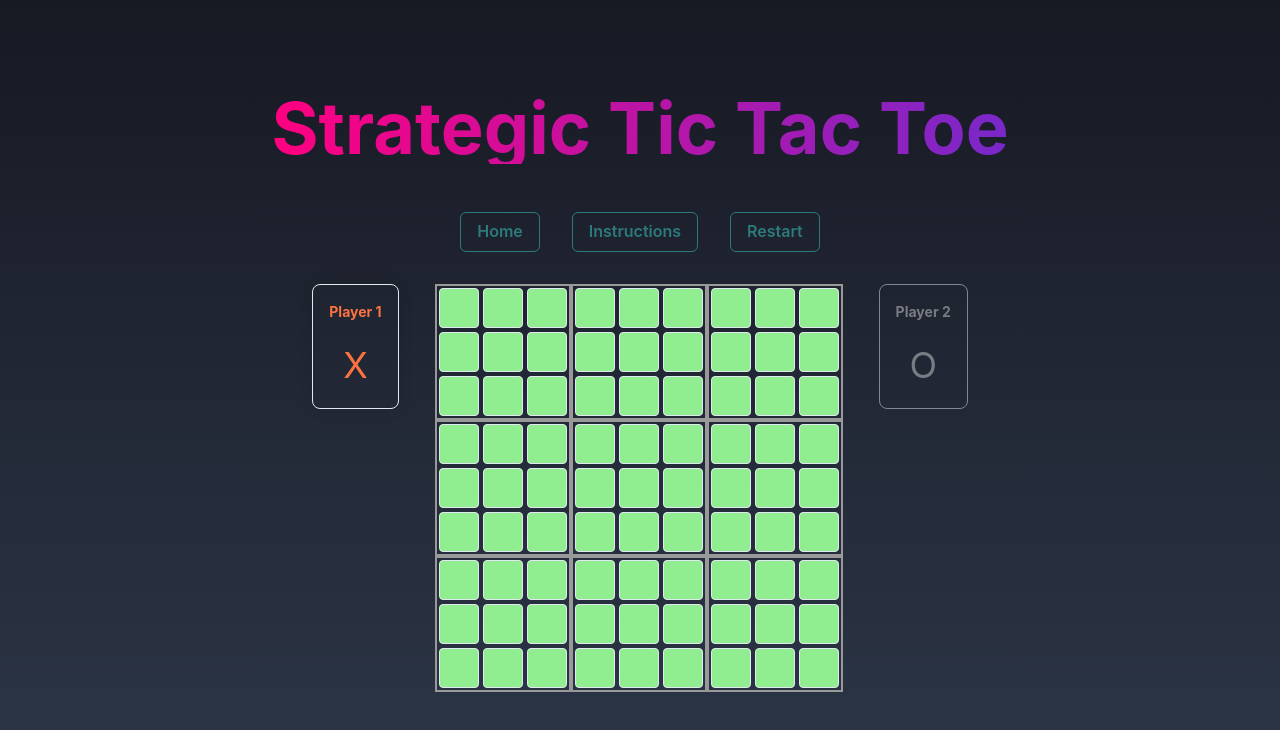
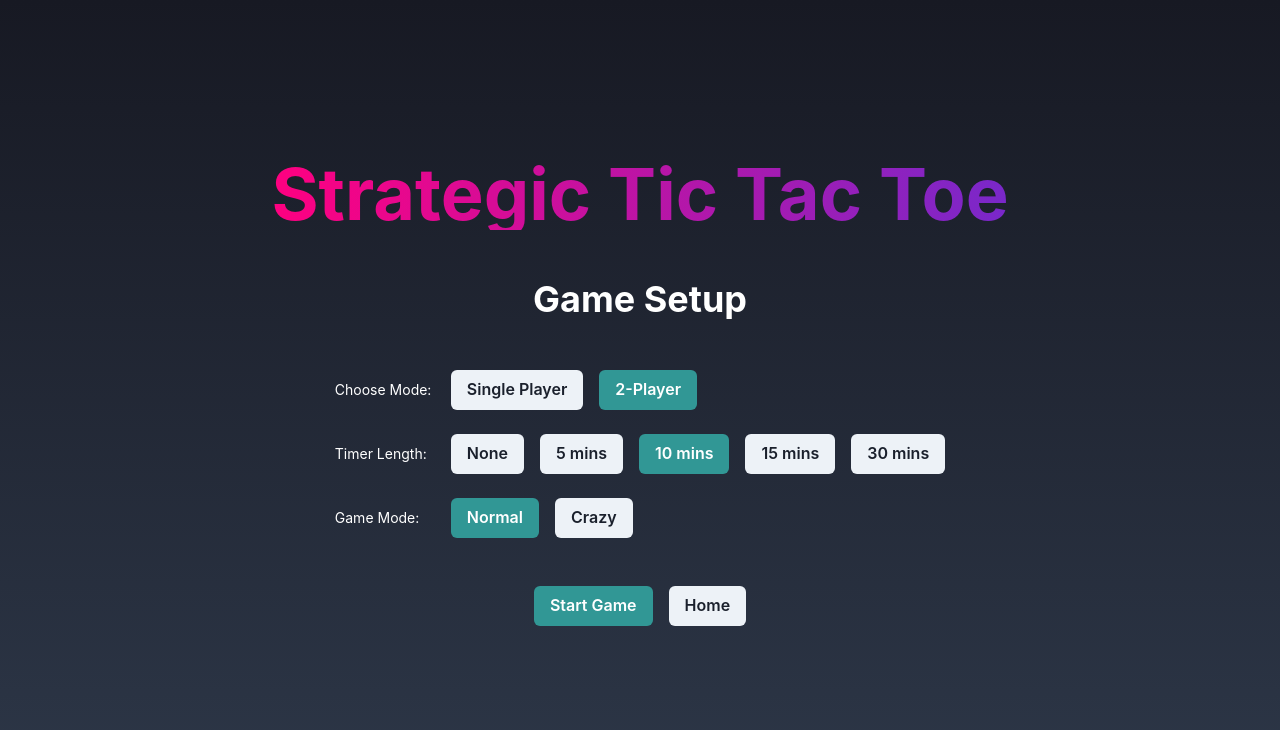
Before and after one commit to JetJadeja/strategic-tic-tac-toe, a React (Create React App) app: page / in a window 1280 px wide. Both pictures are taken after a click on the button "Play". Shown: the top 730 px of the page. Built offline with nearby package versions, Linux system fonts and the light colour scheme.

Commit message:
Implement Game Settings

```diff
--- a/src/App.tsx
+++ b/src/App.tsx
@@ -12,48 +12,32 @@ import {
   ChakraProvider,
 } from "@chakra-ui/react";
 import Game from "./components/Game";
-import { FaPlay, FaBookOpen } from "react-icons/fa"; // Importing icons for added flair
-
-const Instructions = React.memo(({ goBack }: { goBack: () => void }) => {
-  return (
-    <Fade in>
-      <VStack spacing={5}>
-        <Heading as="h2" size="2xl">
-          Instructions
-        </Heading>
-        <Text fontSize="lg">Here are the instructions for the game...</Text>
-        <Button colorScheme="teal" onClick={goBack}>
-          Back
-        </Button>
-      </VStack>
-    </Fade>
-  );
-});
+import Instructions from "./components/Instructions";
+import Setup from "./components/Setup";
+import { FaPlay, FaBookOpen } from "react-icons/fa";
 
 const App = (): React.ReactElement => {
-  const [currentView, setCurrentView] = useState<
-    "intro" | "game" | "instructions"
-  >("intro");
-  const bgColor = useColorModeValue("gray.900", "gray.800");
+  const [currentView, setCurrentView] = useState<string>("intro");
+
   const hoverBg = useColorModeValue("blue.700", "blue.900");
 
-  const [boardSize, setBoardSize] = useState(3);
-  const [clock, setClock] = useState(false);
-  const [time, setTime] = useState(10);
+  const [boardSize] = useState(3);
   const [matchID, setMatchID] = useState(0);
 
-  const [previousView, setPreviousView] = useState<
-    "intro" | "game" | "instructions"
-  >("intro");
+  const [previousView, setPreviousView] = useState<string>("intro");
 
-  const navigateTo = (view: "intro" | "game" | "instructions") => {
+  const navigateTo = (view: string) => {
     setPreviousView(currentView); // Before changing the view, save the current view as previousView
-    setCurrentView(view);
+    setCurrentView(view as any);
   };
 
   const restartGame = () => {
     setMatchID((prev) => prev + 1); // Incrementing matchID to remount the Game component
   };
+
+  const [mode, setMode] = useState<"single" | "twoPlayer">("twoPlayer");
+  const [timerLength, setTimerLength] = useState<number>(10); // default to 10 minutes
+  const [gameMode, setGameMode] = useState<"normal" | "crazy">("normal");
 
   return (
     <ChakraProvider>
@@ -85,7 +69,7 @@ const App = (): React.ReactElement => {
                   transform: "translateY(-2px)",
                   boxShadow: "lg",
                 }}
-                onClick={() => navigateTo("game")}
+                onClick={() => navigateTo("settings")}
               >
                 Play
               </Button>
@@ -103,6 +87,21 @@ const App = (): React.ReactElement => {
               >
                 Instructions
               </Button>
+            </VStack>
+          )}
+
+          {currentView === "settings" && (
+            <VStack spacing={4} w="100%" borderRadius="md" p={4}>
+              <Setup
+                timerLength={timerLength}
+                setTimerLength={setTimerLength}
+                mode={mode}
+                setMode={setMode}
+                gameMode={gameMode}
+                setGameMode={setGameMode}
+                onConfirm={() => navigateTo("game")}
+                onHome={() => navigateTo("intro")}
+              />
             </VStack>
           )}
 
@@ -131,13 +130,20 @@ const App = (): React.ReactElement => {
                   mb={4}
                   variant="outline"
                   colorScheme="teal"
-                  onClick={restartGame}
+                  onClick={() => {
+                    restartGame();
+                    navigateTo("settings");
+                  }}
                 >
                   Restart
                 </Button>
               </HStack>
 
-              <Game key={matchID} size={boardSize} time={time} />
+              <Game
+                key={matchID}
+                size={boardSize}
+                time={timerLength ? timerLength * 60 : null}
+              />
             </VStack>
           )}
 
--- a/src/components/Game.tsx
+++ b/src/components/Game.tsx
@@ -4,7 +4,7 @@ import GameBoard from "./GameBoard";
 
 interface GameProps {
   size: number;
-  time: number;
+  time: number | null;
 }
 
 // Define an enum for players
@@ -16,6 +16,7 @@ export enum Player {
 interface TurnIndicatorProps {
   player: "X" | "O";
   isActive: boolean;
+  timeLeft: number | null;
 }
 
 interface LastMoveLocation {
@@ -25,10 +26,25 @@ interface LastMoveLocation {
   outerCol: number | null;
 }
 
-const TurnIndicator: React.FC<TurnIndicatorProps> = ({ player, isActive }) => {
+const TurnIndicator: React.FC<TurnIndicatorProps> = ({
+  player,
+  isActive,
+  timeLeft,
+}) => {
   const color = isActive ? (player === "X" ? "#fc7341" : "#2db2e2") : "#d1d1d1";
   const opacity = isActive ? 1 : 0.5; // 50% opacity for the inactive player
   const boxShadow = isActive ? "0px 0px 15px rgba(0, 0, 0, 0.1)" : "none";
+
+  const formatTime = (seconds: number): string | undefined => {
+    const mins = Math.floor(seconds / 60);
+    const secs = seconds % 60;
+
+    if (Number.isNaN(mins) || Number.isNaN(secs)) return;
+
+    return `${mins.toString().padStart(2, "0")}:${secs
+      .toString()
+      .padStart(2, "0")}`;
+  };
 
   return (
     <Box
@@ -55,6 +71,11 @@ const TurnIndicator: React.FC<TurnIndicatorProps> = ({ player, isActive }) => {
       <Text fontSize="4xl" color={color} transition="color 0.3s">
         {player}
       </Text>
+      {timeLeft !== null && (
+        <Text marginTop="0.5rem" color={color} transition="color 0.3s">
+          {formatTime(timeLeft)}
+        </Text>
+      )}
     </Box>
   );
 };
@@ -76,15 +97,24 @@ const Game: React.FC<GameProps> = React.memo(({ size, time }) => {
   });
   const [xIsNext, setXIsNext] = useState(true);
   const [winner, setWinner] = useState<string | null>(null);
-  const [currentPlayer, setCurrentPlayer] = useState<Player>(Player.Player1);
 
-  const timeOver = (player: Player) => {
-    if (player === Player.Player1) {
-      setWinner("O");
-    } else {
-      setWinner("X");
-    }
-  };
+  const [player1Time, setPlayer1Time] = useState(time);
+  const [player2Time, setPlayer2Time] = useState(time);
+
+  React.useEffect(() => {
+    const interval = setInterval(() => {
+      if (xIsNext) {
+        setPlayer1Time((prev) => (prev ? prev - 1 : null));
+        if (player1Time === 0) setWinner("O");
+      } else {
+        setPlayer2Time((prev) => (prev ? prev - 1 : null));
+        if (player2Time === 0) setWinner("O");
+      }
+    }, 1000);
+
+    // Cleanup the interval when component unmounts or player switches
+    return () => clearInterval(interval);
+  }, [xIsNext]);
 
   const isCurrentBoard = (idx: number) => {
     if (winner) return false;
@@ -98,10 +128,6 @@ const Game: React.FC<GameProps> = React.memo(({ size, time }) => {
     return localWinners[currentBoard]
       ? localWinners[idx] === null
       : idx === currentBoard;
-  };
-
-  const endTurn = (nextPlayer: Player) => {
-    setCurrentPlayer(nextPlayer);
   };
 
   const handleClick = (inner_idx: number, outer_idx: number) => {
@@ -200,7 +226,7 @@ const Game: React.FC<GameProps> = React.memo(({ size, time }) => {
         alignItems="flex-start"
         flexDirection="row"
       >
-        <TurnIndicator player="X" isActive={xIsNext} />
+        <TurnIndicator player="X" isActive={xIsNext} timeLeft={player1Time} />
 
         <Box className="game-grid" mx={5}>
           {Array(size)
@@ -226,7 +252,7 @@ const Game: React.FC<GameProps> = React.memo(({ size, time }) => {
               </Box>
             ))}
         </Box>
-        <TurnIndicator player="O" isActive={!xIsNext} />
+        <TurnIndicator player="O" isActive={!xIsNext} timeLeft={player2Time} />
       </Box>
     </Box>
   );
--- /dev/null
+++ b/src/components/Instructions.tsx
@@ -0,0 +1,20 @@
+import React from "react";
+import { Button, Heading, Text, VStack, Fade } from "@chakra-ui/react";
+
+const Instructions = React.memo(({ goBack }: { goBack: () => void }) => {
+  return (
+    <Fade in>
+      <VStack spacing={5}>
+        <Heading as="h2" size="2xl">
+          Instructions
+        </Heading>
+        <Text fontSize="lg">Here are the instructions for the game...</Text>
+        <Button colorScheme="teal" onClick={goBack}>
+          Back
+        </Button>
+      </VStack>
+    </Fade>
+  );
+});
+
+export default Instructions;
--- /dev/null
+++ b/src/components/Setup.tsx
@@ -0,0 +1,99 @@
+import React from "react";
+import { Button, Heading, Text, VStack, HStack } from "@chakra-ui/react";
+
+const Setup: React.FC<{
+  onConfirm: () => void;
+  onHome: () => void;
+  mode: "single" | "twoPlayer";
+  setMode: React.Dispatch<any>;
+  timerLength: number | "custom" | "none"; // Add "none" to the type
+  setTimerLength: React.Dispatch<any>;
+  gameMode: "normal" | "crazy";
+  setGameMode: React.Dispatch<any>;
+}> = ({
+  mode,
+  timerLength,
+  gameMode,
+  onConfirm,
+  onHome,
+  setMode,
+  setTimerLength,
+  setGameMode,
+}) => {
+  return (
+    <VStack spacing={12}>
+      {" "}
+      {/* Increased spacing */}
+      <Heading as="h2" size="xl">
+        Game Setup
+      </Heading>
+      <VStack spacing={6} alignItems="flex-start">
+        <HStack spacing={4}>
+          <Text minWidth="100px">Choose Mode:</Text>
+          <Button
+            colorScheme={mode === "single" ? "teal" : undefined}
+            onClick={() => setMode("single")}
+          >
+            Single Player
+          </Button>
+          <Button
+            colorScheme={mode === "twoPlayer" ? "teal" : undefined}
+            onClick={() => setMode("twoPlayer")}
+          >
+            2-Player
+          </Button>
+        </HStack>
+        <HStack spacing={4}>
+          <Text minWidth="100px">Timer Length:</Text>
+          {["None", "5 mins", "10 mins", "15 mins", "30 mins"].map((time) => (
+            <Button
+              key={time}
+              colorScheme={
+                (timerLength.toString() === "None"
+                  ? "None"
+                  : `${timerLength.toString()} mins`) === time
+                  ? "teal"
+                  : undefined
+              }
+              onClick={() =>
+                setTimerLength(
+                  time === "custom"
+                    ? 0
+                    : time === "None"
+                    ? "None"
+                    : parseInt(time)
+                )
+              }
+            >
+              {time}
+            </Button>
+          ))}
+        </HStack>
+        <HStack spacing={4}>
+          <Text minWidth="100px">Game Mode:</Text>
+          <Button
+            colorScheme={gameMode === "normal" ? "teal" : undefined}
+            onClick={() => setGameMode("normal")}
+            disabled={mode === "twoPlayer"}
+          >
+            Normal
+          </Button>
+          <Button
+            colorScheme={gameMode === "crazy" ? "teal" : undefined}
+            onClick={() => setGameMode("crazy")}
+            disabled={mode === "twoPlayer"}
+          >
+            Crazy
+          </Button>
+        </HStack>
+      </VStack>
+      <HStack spacing={4}>
+        <Button colorScheme="teal" onClick={onConfirm}>
+          Start Game
+        </Button>
+        <Button onClick={onHome}>Home</Button>
+      </HStack>
+    </VStack>
+  );
+};
+export default Setup;
```
